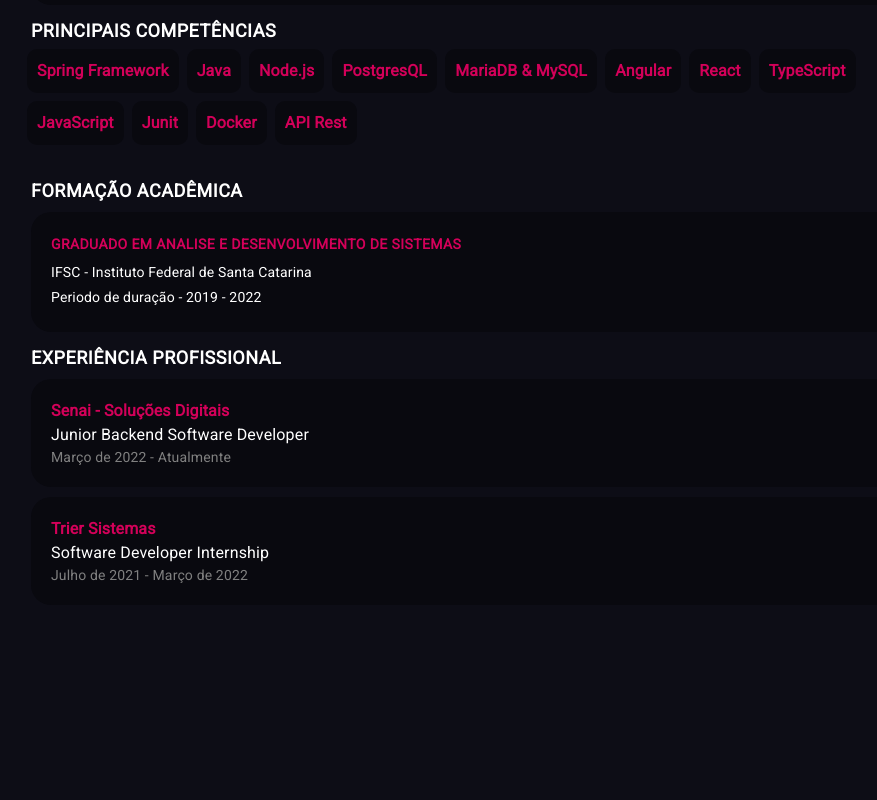
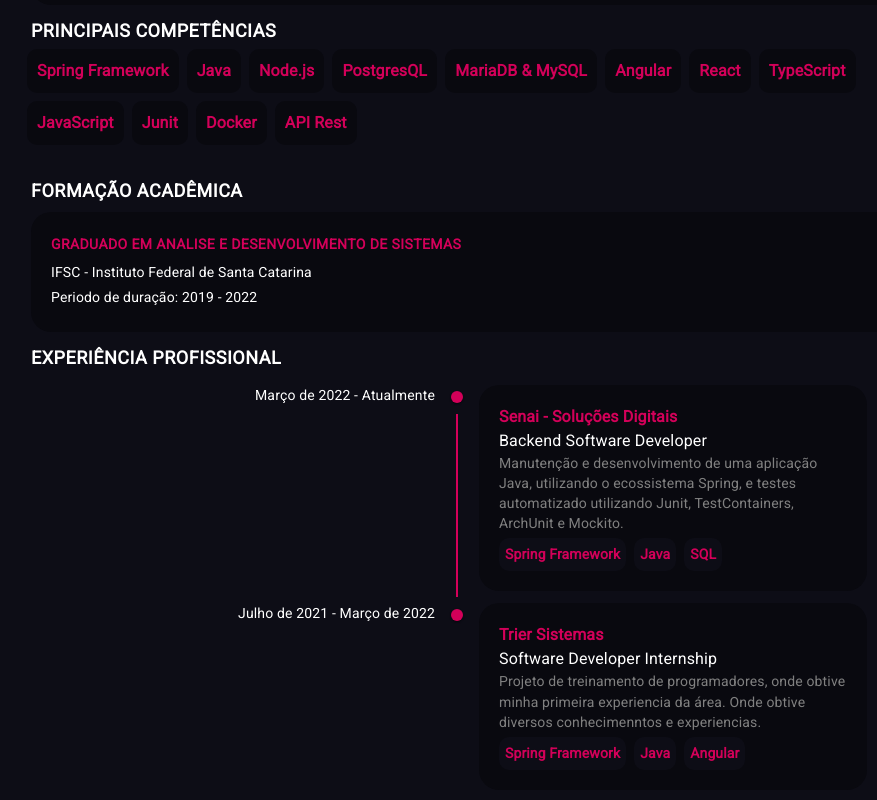
Before and after one commit to fabrisiofilho/Portifolio-React, a React (Vite) app: page /about in a window 1280 px wide. Shown: the part 488-1288 px from the top of the page, without its empty margins (183-1060 px from the left). Before the commit the page ends 1133 px from the top, so only its background shows below. Built offline with nearby package versions, Linux system fonts and the light colour scheme.

Commit message:
28/01/23 - Alteração na mostragem de empresas

```diff
--- a/package.json
+++ b/package.json
@@ -13,6 +13,7 @@
     "@emotion/styled": "^11.10.5",
     "@fontsource/roboto": "^4.5.8",
     "@mui/icons-material": "^5.11.0",
+    "@mui/lab": "^5.0.0-alpha.117",
     "@mui/material": "^5.11.5",
     "@reduxjs/toolkit": "^1.9.1",
     "axios": "^1.2.3",
--- a/src/pages/about/about.tsx
+++ b/src/pages/about/about.tsx
@@ -2,9 +2,7 @@
 import { AnimatePresence, motion } from "framer-motion";
 import GitHubIcon from '@mui/icons-material/GitHub';
 import LinkedInIcon from '@mui/icons-material/LinkedIn';
-import SchoolIcon from '@mui/icons-material/School';
-import ApartmentIcon from '@mui/icons-material/Apartment';
-import AutoAwesomeIcon from '@mui/icons-material/AutoAwesome';
+import { Timeline, TimelineConnector, TimelineContent, TimelineDot, TimelineItem, TimelineOppositeContent, TimelineSeparator, timelineContentClasses } from "@mui/lab";
 
 interface AboutProps {
 
@@ -14,90 +12,87 @@
     title: string,
     company: string,
     data: string,
-    body: string
+    body: string,
+    stacks: Stack[]
 }
 
 const steps: Exp[]= [
     {
-        title: 'Junior Backend Software Developer',
+        title: 'Backend Software Developer',
         company: 'Senai - Soluções Digitais',
         data: 'Março de 2022 -  Atualmente',
-        body: 'Manutenção e desenvolvimento de uma aplicação Java, utilizando o ecossistema Spring, e testes automatizado utilizando Junit, TestContainers, ArchUnit e Mockito.'
+        body: 'Manutenção e desenvolvimento de uma aplicação Java, utilizando o ecossistema Spring, e testes automatizado utilizando Junit, TestContainers, ArchUnit e Mockito.',
+        stacks: [
+            {
+                name: 'Spring Framework'
+            },
+            {
+                name: 'Java'
+            },
+            {
+                name: 'SQL'
+            },
+        ]
     },
     {
         title: 'Software Developer Internship',
         company: 'Trier Sistemas',
         data: 'Julho de 2021 -  Março de 2022',
-        body: ''
+        body: 'Projeto de treinamento de programadores, onde obtive minha primeira experiencia da área. Onde obtive diversos conhecimenntos e experiencias.',
+        stacks: [
+            {
+                name: 'Spring Framework'
+            },
+            {
+                name: 'Java'
+            },
+            {
+                name: 'Angular'
+            },
+        ]
     },
 ]
 
 interface Stack {
     name: string,
-    icon: any,
-    exp: number
 }
 
 const stacks: Stack[] = [
     {
-        name: 'Spring Framework',
-        exp: 2,
-        icon: ''
+        name: 'Spring Framework'
     },
     {
-        name: 'Java',
-        exp: 2,
-        icon: ''
+        name: 'Java'
     },
     {
-        name: 'Node.js',
-        exp: 1,
-        icon: ''
+        name: 'Node.js'
     },
     {
-        name: 'PostgresQL',
-        exp: 2,
-        icon: ''
+        name: 'PostgresQL'
     },
     {
-        name: 'MariaDB & MySQL',
-        exp: 1,
-        icon: ''
+        name: 'MariaDB & MySQL'
     },
     {
-        name: 'Angular',
-        exp: 2,
-        icon: ''
+        name: 'Angular'
     },
     {
-        name: 'React',
-        exp: 1,
-        icon: ''
+        name: 'React'
     },
     {
-        name: 'TypeScript',
-        exp: 2,
-        icon: ''
+        name: 'TypeScript'
     },
     {
-        name: 'JavaScript',
-        exp: 2,
-        icon: ''
+        name: 'JavaScript'
     },
     {
-        name: 'Junit',
-        exp: 2,
-        icon: ''
+        name: 'Junit'
     },
     {
-        name: 'Docker',
-        exp: 2,
-        icon: ''
+        name: 'Docker'
     },
     {
-        name: 'API Rest',
-        exp: 2,
-        icon: ''
+        name: 'API Rest'
     }
 ]
 
@@ -137,7 +132,7 @@
                             variant="h5"
                             display="block"
                             gutterBottom>
-                            Fabrisio filho
+                            Fabrisio Filho
                         </Typography>
                         <Typography
                             sx={{
@@ -291,7 +286,7 @@
                             variant="body2"
                             display="block"
                             gutterBottom>
-                            Periodo de duração - 2019 - 2022
+                            Periodo de duração: 2019 - 2022
                         </Typography>
                     </Box>
                     <Typography
@@ -308,16 +303,36 @@
                         Experiência Profissional
                     </Typography>
                         {steps.map((step: Exp, index: number) =>
-                        <Box
+                            <TimelineItem>
+                                <TimelineOppositeContent color="textSecondary">
+                                    <Typography
                                         sx={{
-                                borderRadius: '20px',
-                                background: '#09090F',
-                                width: '100%',
-                                padding: '20px',
-                                marginBottom: '10px'
+                                            color: 'white',
+                                            fontWeight: '400'
                                         }}
+                                        variant="body2"
                                     >
-                            <Stack>
+                                        {step.data}
+                                    </Typography>
+                                </TimelineOppositeContent>
+                                <TimelineSeparator
+                                >
+                                <TimelineDot
+                                    sx={{
+                                        backgroundColor: '#D30059',
+                                    }}
+                                />
+                                { (index + 1) != steps.length ?
+                                <TimelineConnector
+                                    sx={{
+                                        backgroundColor: '#D30059',
+                                    }}
+                                /> : '' }
+                                </TimelineSeparator>
+                                <TimelineContent>
+                                    <Stack
+                                        sx={{background: '#09090F', padding: '20px', borderRadius: '20px'}}
+                                    >
                                         <Typography
                                             sx={{
                                                 color: '#D30059',
@@ -342,10 +357,38 @@
                                             }}
                                             variant="body2"
                                         >
-                                    {step.data}
+                                            {step.body}
+                                        </Typography>
+                                        <Grid  sx={{ marginTop: '5px' }} container gap={1}>
+                                            {
+                                                step.stacks.map((item) => (
+                                                    <Stack
+                                                        flexDirection={'row'}
+                                                        sx={{
+                                                            background: '#0D0D16',
+                                                            padding: '6px',
+                                                            borderRadius: '10px',
+                                                        }}
+                                                    >
+                                                        <Typography
+                                                            sx={{
+                                                                color: '#D30059',
+                                                                margin: 0,
+                                                                fontSize: '14px',
+                                                                fontWeight: 'bold'
+                                                            }}
+                                                            variant="body1"
+                                                            display="block"
+                                                            gutterBottom>
+                                                            {item.name}
                                                         </Typography>
                                                     </Stack>
-                        </Box>
+                                                ))
+                                            }
+                                        </Grid>
+                                    </Stack>
+                                </TimelineContent>
+                            </TimelineItem>
                         )}
                 </Container>
             </motion.div>
```
Also changed, not shown: 1 other file (tests, documents, lock files or other folders). Lines whose indentation alone changed are shown as unchanged.
